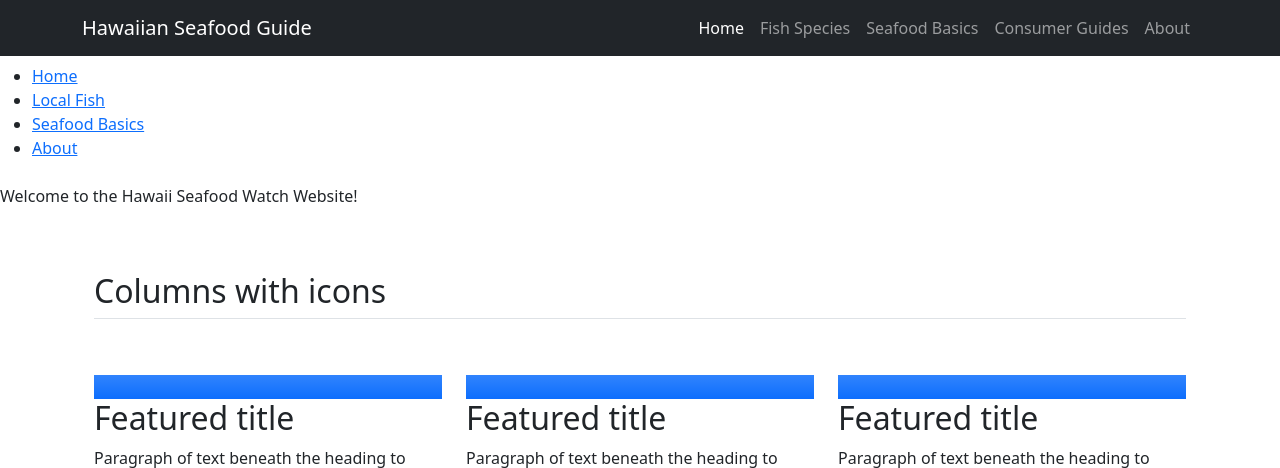
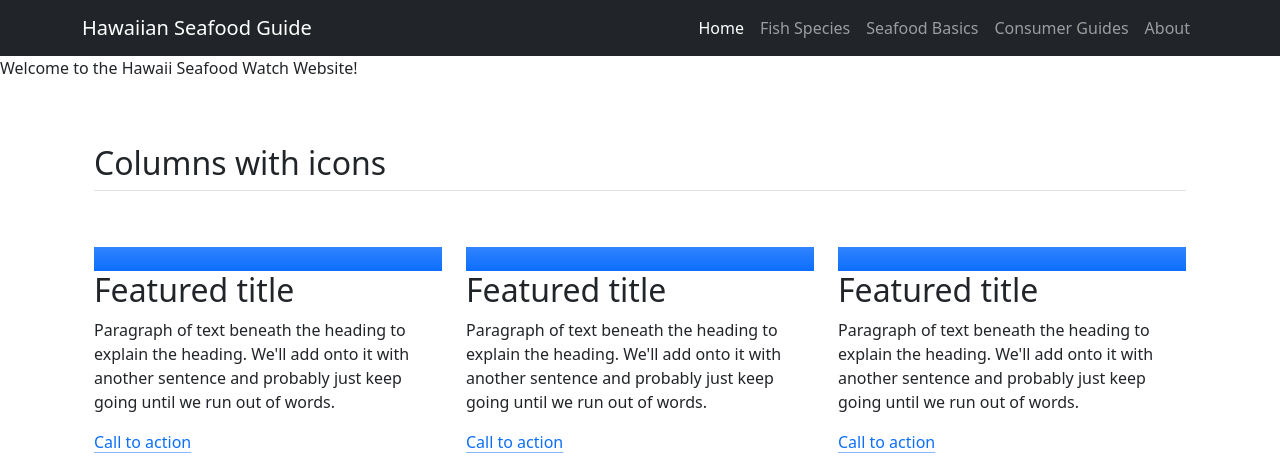
Before and after one commit to BrandonKoskie/cs401_fish_site, a Flask app: page / in a window 1280 px wide. Shown: the top 468 px of the page. Run offline with Flask 3, Linux system fonts and the light colour scheme.

Commit message:
adjusting nav bar to match on all pages

```diff
--- a/api/templates/home.html
+++ b/api/templates/home.html
@@ -19,14 +19,6 @@
                 <a class ="nav-link" href="/about">About</a>
             </div>
     </div>
-</nav>
-<nav class="navbar">
-  <ul>
-    <li><a href="home.html">Home</a></li>
-    <li><a href="local_fish.html">Local Fish</a></li>
-    <li><a href="seafood_basics.html">Seafood Basics</a></li>
-    <li><a href="about.html">About</a></li>
-  </ul>
 </nav>
 
 <p> Welcome to the Hawaii Seafood Watch Website!</p>
--- a/api/templates/local_fish.html
+++ b/api/templates/local_fish.html
@@ -42,6 +42,7 @@
                 <a class="nav-link active" href="/fish">Fish Species</a>
                 <a class="nav-link" href="/basics">Seafood Basics</a>
                 <a class="nav-link" href="/guides">Consumer Guides</a>
+                <a class="nav-link" href="/about">About</a>
             </div>
         </div>
     </nav>
```
